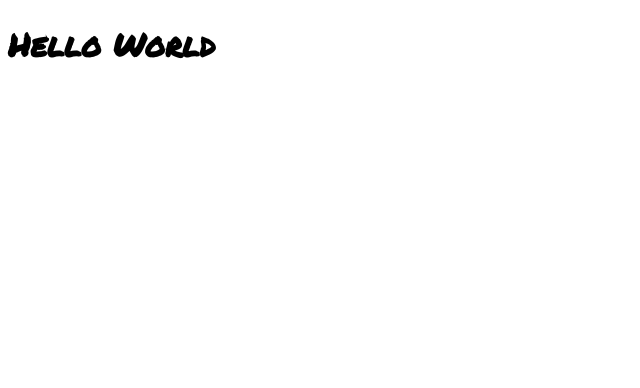
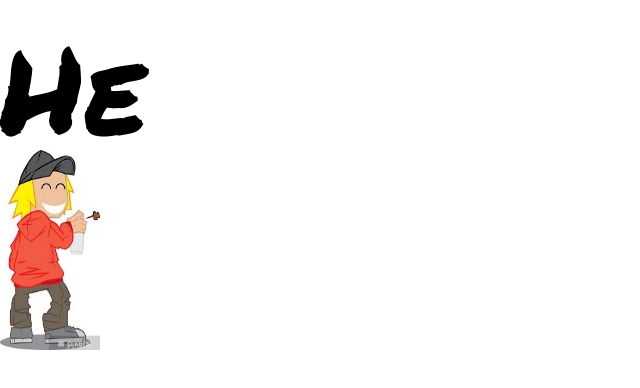
Before and after one commit to Eustache97/htmlcss-hello, a plain HTML site: page index.html in a window 1280 px wide. Shown: the whole page, without its empty margins (0-640 px from the left). Drawn offline with Linux system fonts and the light colour scheme.

Commit message:
ho creato un div contenitore con due div interni una per il testo e una per l'immagine

```diff
--- a/index.html
+++ b/index.html
@@ -11,6 +11,13 @@
     <title>My website</title>
 </head>
 <body>
-    <h1>Hello World</h1>
+    <div id="container">
+        <div id="hello">
+            <div class="letter">H</div>
+            <div class="letter">e</div>
+         </div>
+        <div id="image"><img src="img.jpg" alt=""></div>
+    </div>
+
 </body>
 </html>
--- a/style.css
+++ b/style.css
@@ -1,3 +1,23 @@
+
 *{
-    font-family: 'Permanent Marker', cursive
+    font-family: 'Permanent Marker', cursive;
+    margin: 0;
+    box-sizing:border-box;
+    padding: 0;
 }
+#container{
+width: 1000px;
+}
+#hello{
+    width: 800px;
+    height: 150px;
+}
+#image img{
+    height: 200px;
+    width: 100px;
+}
+.letter{
+    height: 100%;
+    font-size: 120px;
+    float: left;
+}
```
